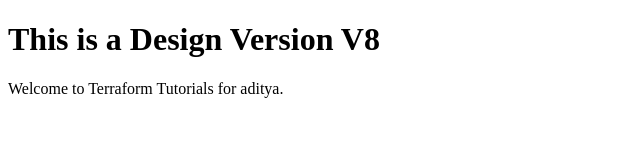
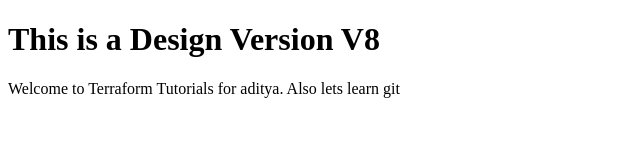
Before and after one commit to Manviklittlemonster/Adityagit, a plain HTML site: page index.html in a window 1280 px wide. Shown: the whole page, without its empty margins (0-640 px from the left). Drawn offline with Linux system fonts and the light colour scheme.

Commit message:
My fourth version V4

```diff
--- a/index.html
+++ b/index.html
@@ -11,7 +11,7 @@
 
 <body>
     <h1>This is a Design Version V8</h1>
-    <p>Welcome to Terraform Tutorials for aditya.</p>
+    <p>Welcome to Terraform Tutorials for aditya. Also lets learn git</p>
 </body>
 
 </html>
```
